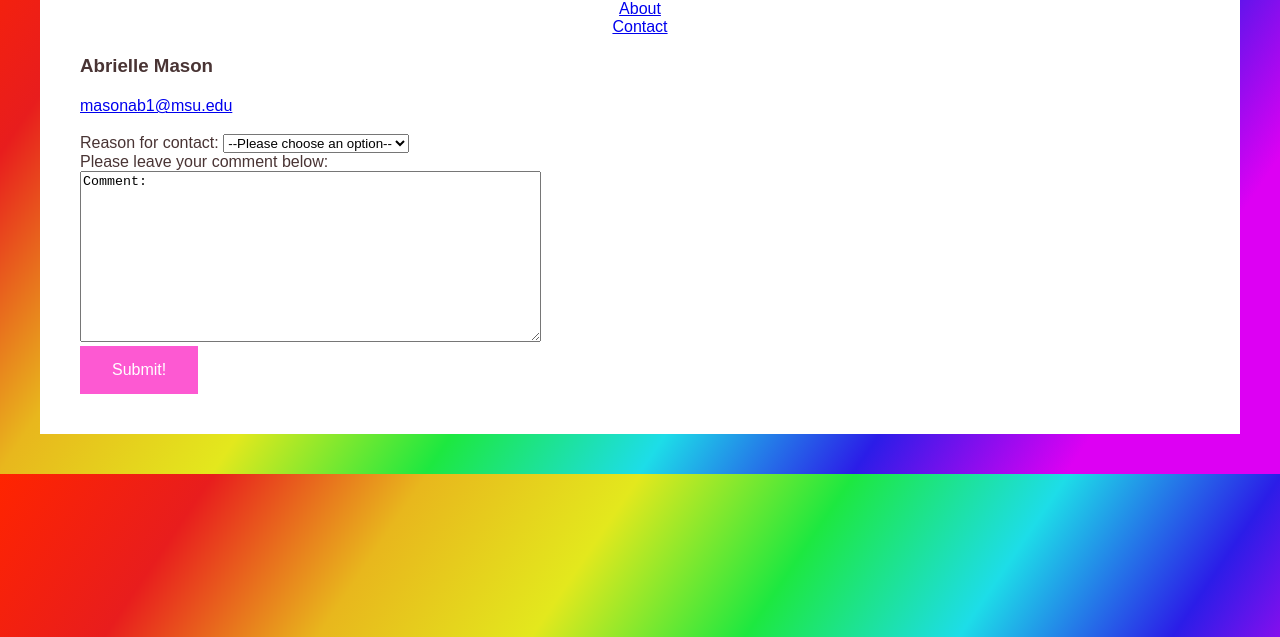
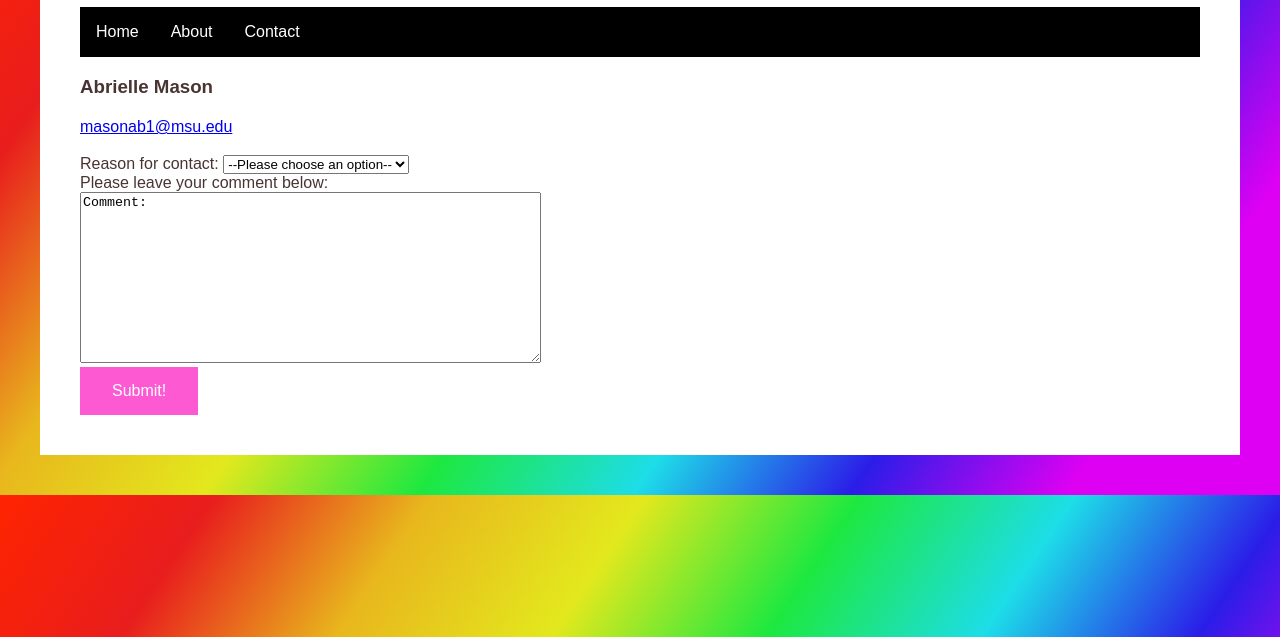
Before and after one commit to abriellemason/mi349_blog, a plain HTML site: page contact.html in a window 1280 px wide. Shown: the part 163-800 px from the top of the page. Drawn offline with Linux system fonts and the light colour scheme.

Commit message:
testing top nav and button selectors

```diff
--- a/contact.html
+++ b/contact.html
@@ -11,9 +11,9 @@
 
     <nav>
         <ul class="nav">
-            <li><a href="index.html">Home</a></li>
-            <li><a href="about.html">About</a></li>
-            <li><a href="contact.html">Contact</a></li>
+            <li class="navlink"><a href="index.html">Home</a></li>
+            <li class="navlink"><a href="about.html">About</a></li>
+            <li class="navlink"><a href="contact.html">Contact</a></li>
         </ul>
     </nav>
 
--- a/style.css
+++ b/style.css
@@ -20,29 +20,41 @@ body {
 
 .nav {
     list-style-type: none;
-    float: top;
-    display: block;
-    text-align: center;
     margin: 0;
     padding: 0;
     overflow: hidden;
-    width: 100%;
-}
+    background-color: 	#000;
+  }
 
-li {
+  .nav li {
+    float: left;
+  }
 
-}
+  .nav li a {
+    display: block;
+    color: #fff;
+    text-align: center;
+    padding: 16px;
+    text-decoration: none;
+  }
 
 .nav a:hover {
     background-color: #fff;
     color: #fd59d2;
 }
 
+/* .nav li {
+    content:" | ";
+    padding-left: 10px solid #fff;
+    color: #fff;
+    overflow:hidden; */
+}
+
 h1 {
     font-size: 3em;
     margin: 0;
     color: #fd59d2;
-    ;
+    padding-bottom: .5em;
 }
 
 h2 {
@@ -59,9 +71,6 @@ article {
     padding: 20px;
     margin: 10px;
     overflow: hidden;
-    /* border-left: 3px solid #242424;
-    border-right: 3px solid #242424;
-    border-bottom: 3px solid #242424; */
 }
 
 .artititle {
@@ -90,4 +99,9 @@ button {
     font-size: 16px;
 }
 
+button:hover {
+    background-color: #fff;
+    color: #fd59d2;
+    border: 2px solid #fd59d2;
+}
 /* attribute */
```
Also changed, not shown: about.html (+3 -3 lines).
